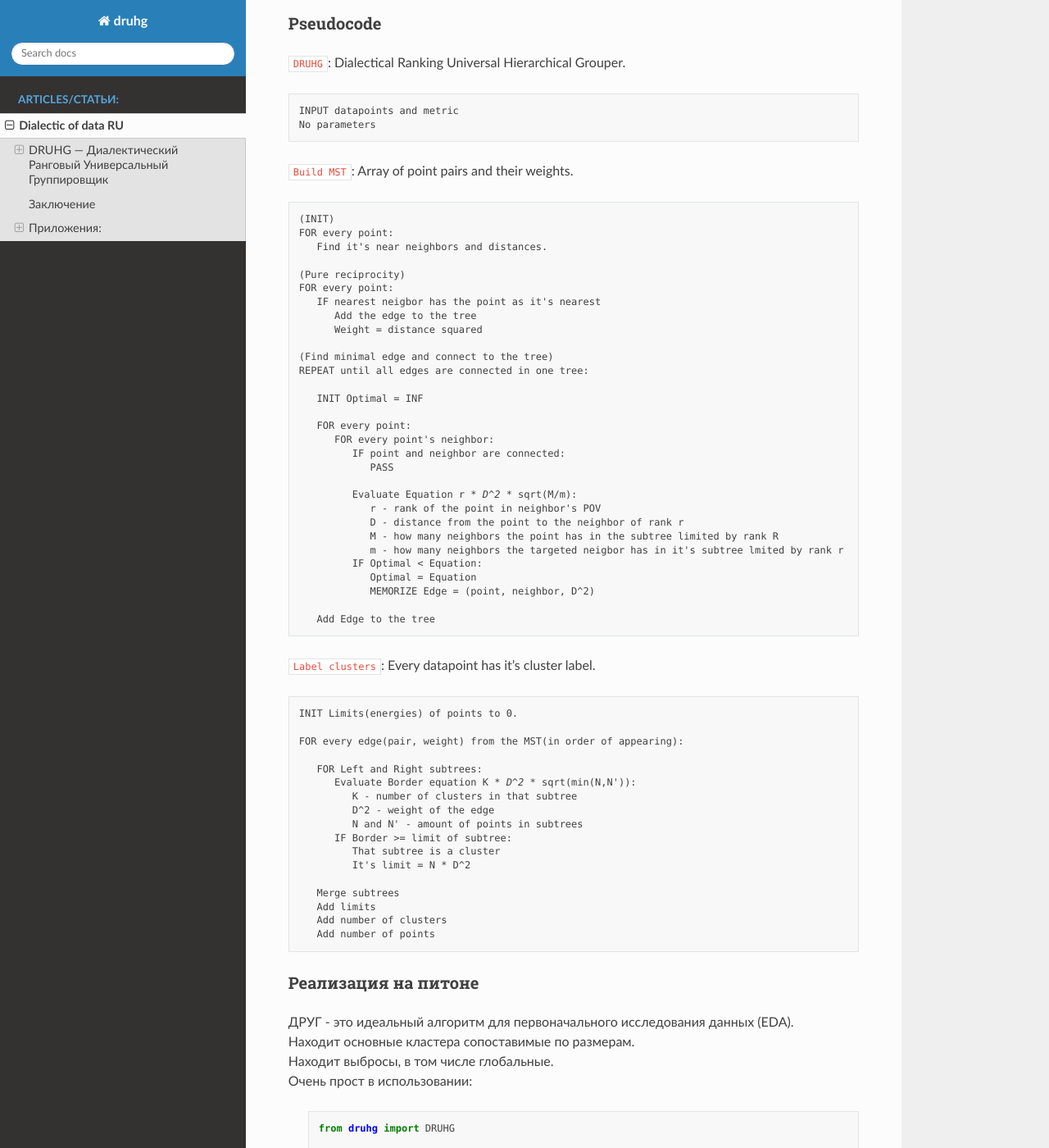
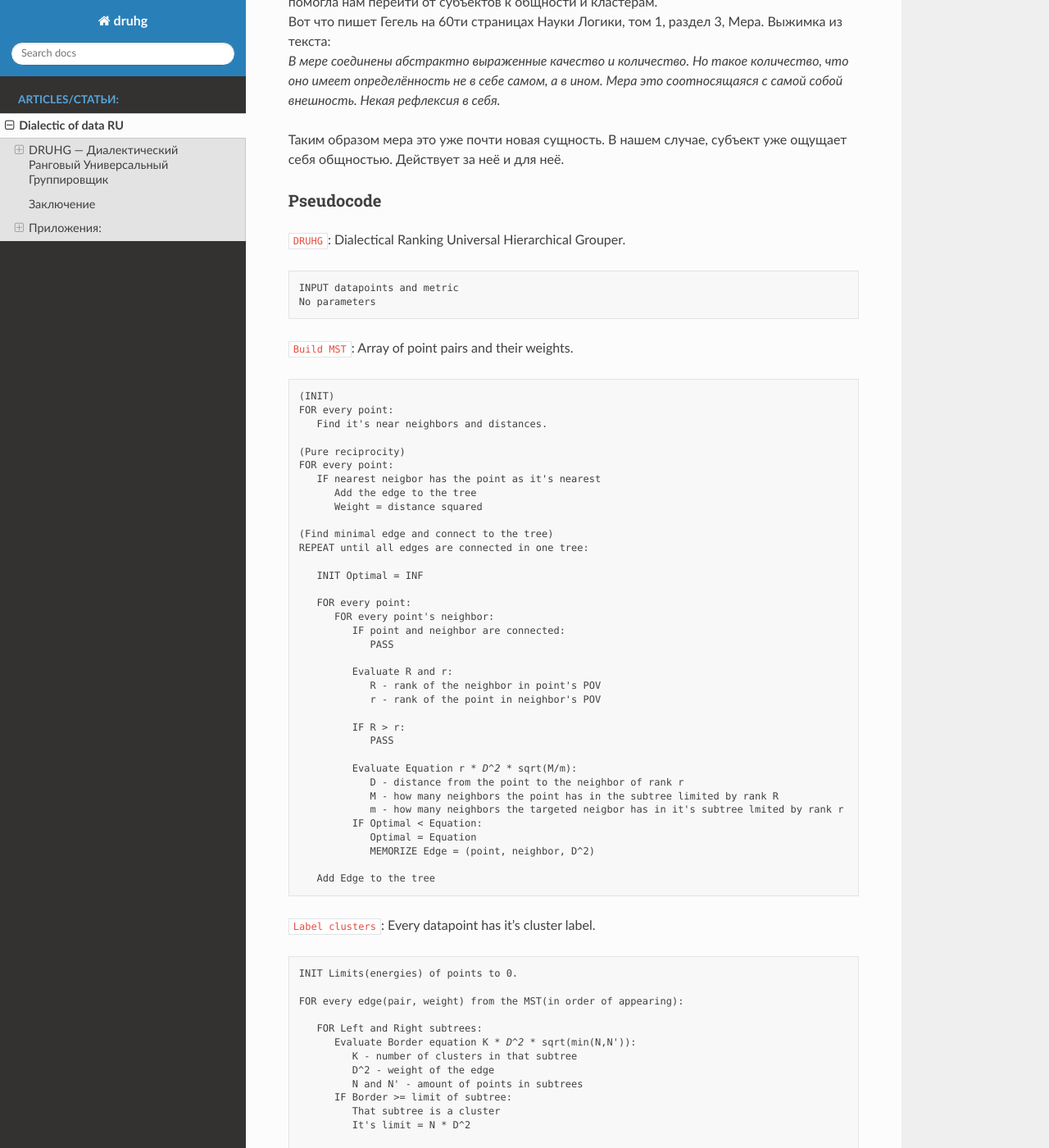
Before and after one commit to artamono/druhg, a Sphinx documentation site: the page built from docs/source/dialectic_of_data.rst, in a window 1280 px wide and 1400 px high, scrolled down 12973 px. Shown: the whole window at 82% size. Built offline with Sphinx 7.4.7 and the Read the Docs theme 2.0.0, drawn with Linux system fonts in a browser that asks for light colours; some of the changed text lies outside the part shown.

Commit message:
Update dialectic_of_data.rst
text improvement
pseudocode fix

```diff
--- a/docs/source/dialectic_of_data.rst
+++ b/docs/source/dialectic_of_data.rst
@@ -478,8 +485,14 @@ Pseudocode
             IF point and neighbor are connected:
                PASS
 
+            Evaluate R and r:
+               R - rank of the neighbor in point's POV
+               r - rank of the point in neighbor's POV
+
+            IF R > r:
+               PASS
+
             Evaluate Equation r * D^2 * sqrt(M/m):
-               r - rank of the point in neighbor's POV
                D - distance from the point to the neighbor of rank r
                M - how many neighbors the point has in the subtree limited by rank R
                m - how many neighbors the targeted neigbor has in it's subtree lmited by rank r
```
Also changed, not shown: other parts of docs/source/dialectic_of_data.rst (+19 -9 lines).
